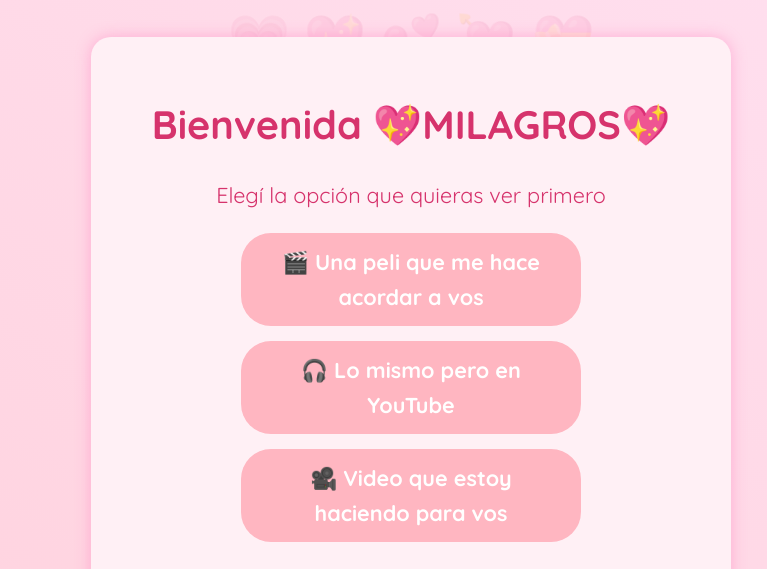
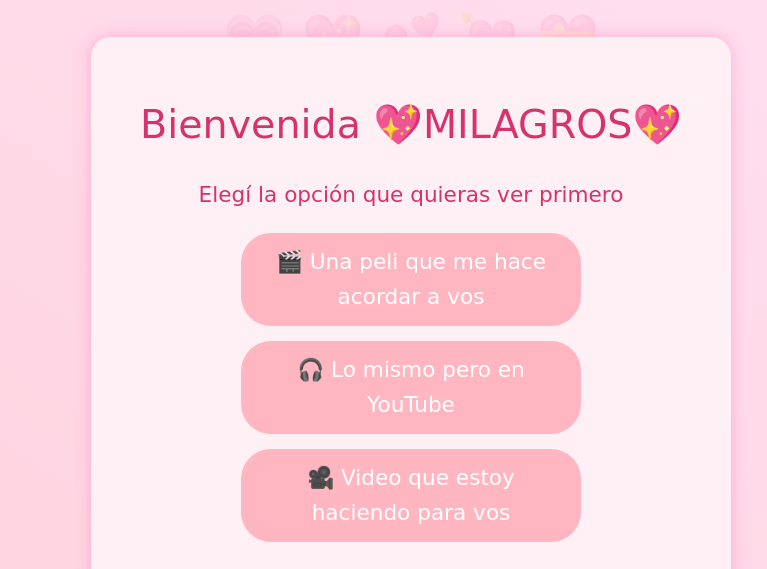
Before and after one commit to soselamordemivida/teamo, a plain HTML site: page index.html in a window 1280 px wide. Shown: the top 569 px of the page, without its empty margins (229-996 px from the left). Drawn offline with Linux system fonts and the light colour scheme; grey boxes are pictures that could not be loaded.

Commit message:
Update style.css

```diff
--- a/style.css
+++ b/style.css
@@ -2,7 +2,7 @@ body {
   margin: 0;
   padding: 0;
   background: linear-gradient(to top right, #ffd1dc, #ffe0f0);
-  font-family: 'Quicksand', sans-serif;
+  font-family: 'Patrick Hand', cursive;
   color: #d6336c;
   display: flex;
   justify-content: center;
@@ -51,7 +51,7 @@ body::before {
 h1 {
   font-size: 2.2em;
   margin-bottom: 10px;
-  font-weight: 700;
+  font-weight: normal;
 }
 
 p {
@@ -70,7 +70,6 @@ p {
   border-radius: 30px;
   transition: background-color 0.3s;
   max-width: 300px;
-  font-weight: 600;
 }
 
 .links a:hover {
```
